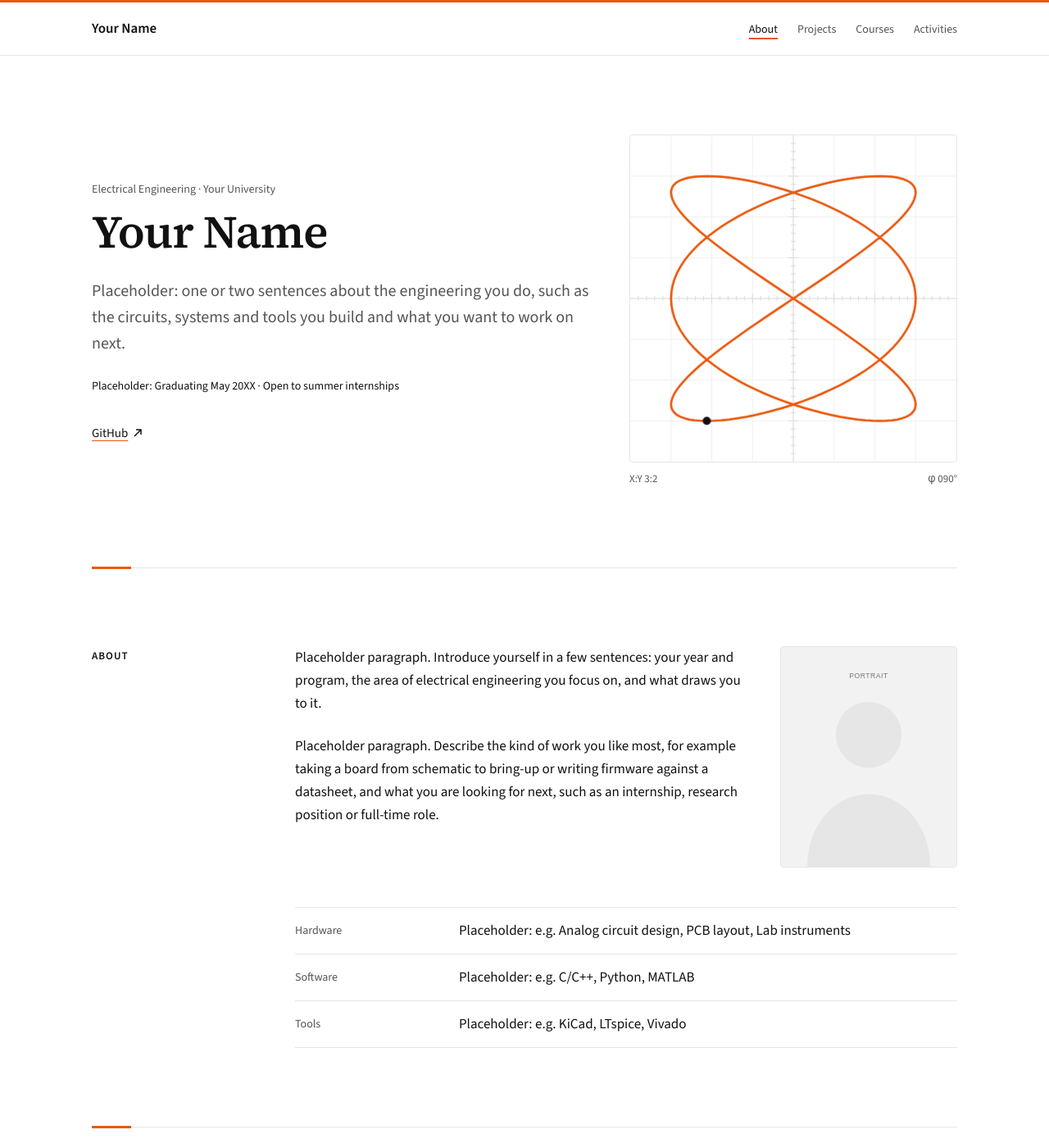
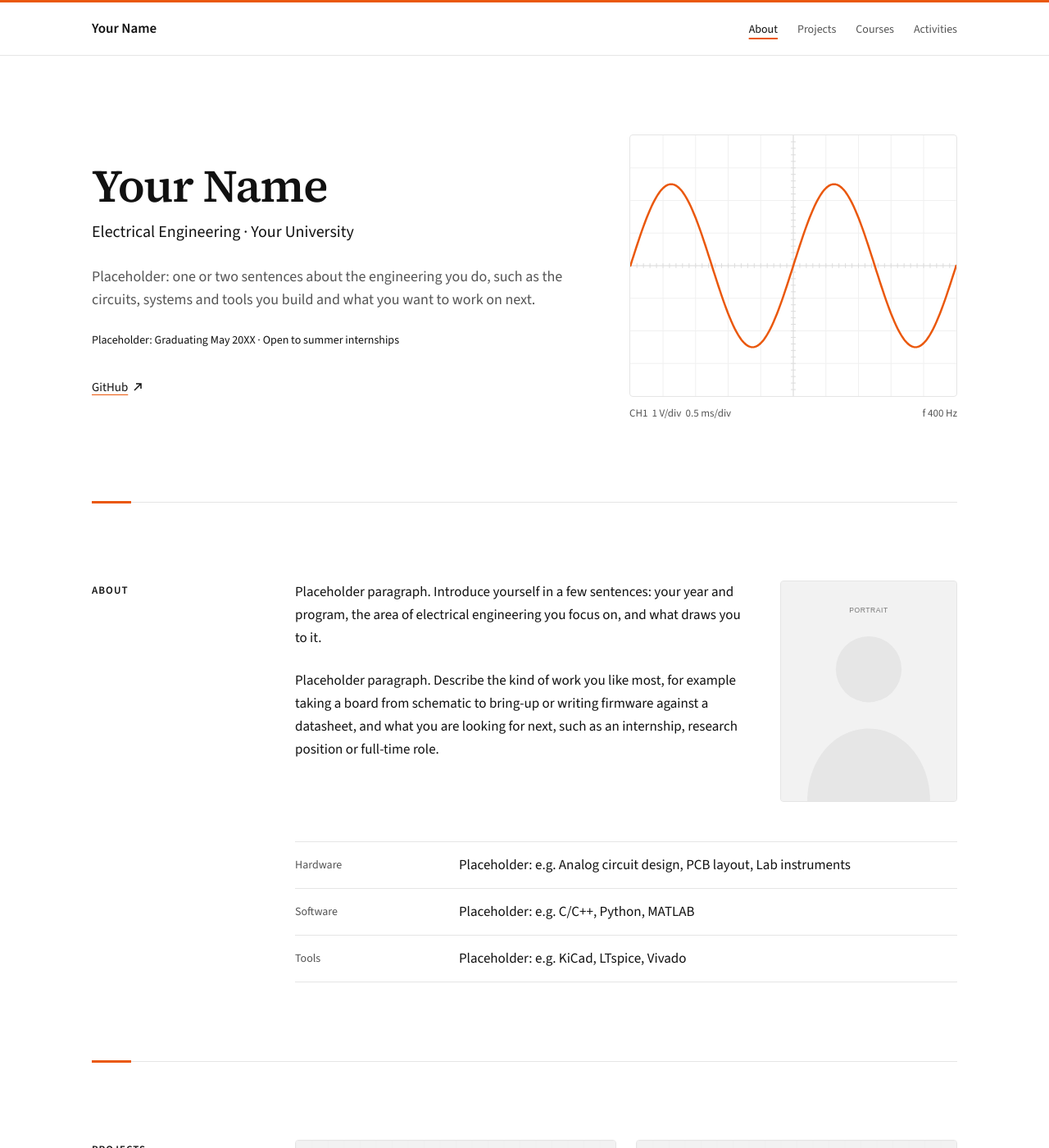
Before and after one commit to CZuschmidt/portfolio_website, a Jekyll site: the page built from index.md, in a window 1280 px wide and 1400 px high. Shown: the whole window at 82% size. Built offline with Jekyll 4.4.1, drawn with Linux system fonts in a browser that asks for light colours.

Commit message:
Sine-wave scope, smoother scrolling, headline under name
- Oscilloscope now shows a plain sine wave on a 10x8 graticule; its
  frequency rises from 400 Hz to 2 kHz as the page scrolls, with a live
  frequency readout. Afterglow traces and dot removed.
- Lighter per-frame work: one 200-point path instead of four, visibility
  tracked with IntersectionObserver instead of measuring layout on every
  scroll event, faster easing so the trace keeps up with the scroll
- Scroll reveal triggers a little earlier with a shorter stagger
- 'Electrical Engineering · Your University' now sits under the name

Co-Authored-By: Claude Opus 5.5 <noreply@anthropic.com>
Claude-Session: https://claude.ai/code/session_01NuFFSmApdk2J76eGh2bMky

```diff
--- a/_config.yml
+++ b/_config.yml
@@ -8,7 +8,7 @@
 # --- Who you are --------------------------------------------------------------
 author:
   name: "Your Name"                       # REPLACE: shown in the header, hero, footer and page titles
-  # One line under your name. Keep it factual: field + school/company.
+  # Shown directly under your name. Keep it factual: field + school/company.
   headline: "Electrical Engineering · Your University"   # REPLACE
   # One or two sentences: what you work on and what you want to do next.
   intro: >-
--- a/_includes/scope.html
+++ b/_includes/scope.html
@@ -1,35 +1,36 @@
 {%- comment -%}
-  Decorative oscilloscope next to the name. The orange trace is a Lissajous
-  figure (x = sin(3t + φ), y = sin(2t)); scrolling the page changes φ.
+  Decorative oscilloscope next to the name: a sine wave whose frequency
+  rises as the page scrolls. 10 × 8 divisions, like a real scope screen.
   Drawn by assets/js/main.js. To remove it, delete the include line in
   _layouts/home.html.
 {%- endcomment -%}
 <figure class="scope" aria-hidden="true">
-  <svg class="scope__screen" viewBox="0 0 400 400" focusable="false">
+  <svg class="scope__screen" viewBox="0 0 400 320" focusable="false">
     <g class="scope__grid">
+      {%- for i in (1..9) %}
+      {%- assign x = i | times: 40 %}
+      <path d="M{{ x }} 0V320"/>
+      {%- endfor %}
       {%- for i in (1..7) %}
-      {%- assign p = i | times: 50 %}
-      <path d="M{{ p }} 0V400M0 {{ p }}H400"/>
+      {%- assign y = i | times: 40 %}
+      <path d="M0 {{ y }}H400"/>
       {%- endfor %}
     </g>
     <g class="scope__axes">
-      <path d="M200 0V400M0 200H400"/>
+      <path d="M200 0V320M0 160H400"/>
+      {%- for i in (1..49) %}
+      {%- assign x = i | times: 8 %}
+      <path d="M{{ x }} 157V163"/>
+      {%- endfor %}
       {%- for i in (1..39) %}
-      {%- assign p = i | times: 10 %}
-      {%- assign len = 3 -%}
-      {%- assign m = i | modulo: 5 -%}
-      {%- if m == 0 %}{% assign len = 6 %}{% endif %}
-      <path d="M{{ p }} {{ 200 | minus: len }}V{{ 200 | plus: len }}M{{ 200 | minus: len }} {{ p }}H{{ 200 | plus: len }}"/>
+      {%- assign y = i | times: 8 %}
+      <path d="M197 {{ y }}H203"/>
       {%- endfor %}
     </g>
-    <path class="scope__trail scope__trail--3" d=""/>
-    <path class="scope__trail scope__trail--2" d=""/>
-    <path class="scope__trail scope__trail--1" d=""/>
-    <path class="scope__trace" d="" pathLength="1"/>
-    <circle class="scope__dot" r="5" cx="200" cy="200"/>
+    <path class="scope__trace" d="M0 160H400" pathLength="1"/>
   </svg>
   <figcaption class="scope__readout">
-    <span>X:Y&nbsp;3:2</span>
-    <span>φ&nbsp;<span class="scope__phase">090</span>°</span>
+    <span>CH1&nbsp;&nbsp;1&nbsp;V/div&nbsp;&nbsp;0.5&nbsp;ms/div</span>
+    <span>f&nbsp;<span class="scope__freq">400&nbsp;Hz</span></span>
   </figcaption>
 </figure>
--- a/_layouts/home.html
+++ b/_layouts/home.html
@@ -12,8 +12,8 @@ layout: default
 
 <section class="hero container" aria-labelledby="hero-title">
   <div class="hero__text">
-    <p class="eyebrow">{{ site.author.headline }}</p>
     <h1 id="hero-title" class="hero__title">{{ site.author.name }}</h1>
+    <p class="hero__headline">{{ site.author.headline }}</p>
     <p class="hero__intro">{{ site.author.intro }}</p>
     {%- if site.author.status and site.author.status != "" %}
     <p class="hero__status">{{ site.author.status }}</p>
--- a/assets/css/main.css
+++ b/assets/css/main.css
@@ -203,7 +203,6 @@ main:focus { outline: none; }
   .hero { padding-top: var(--s6); padding-bottom: var(--s6); }
 }
 .hero__title {
-  margin-top: var(--s0);
   font-size: 2.5rem;
   line-height: 3rem;
   letter-spacing: -0.02em;
@@ -211,15 +210,23 @@ main:focus { outline: none; }
 @media (min-width: 640px) {
   .hero__title { font-size: 3.5rem; line-height: 4rem; }
 }
+.hero__headline {
+  margin-top: var(--s0);
+  font-size: 1.125rem;
+  line-height: 1.75rem;
+}
+@media (min-width: 640px) {
+  .hero__headline { font-size: 1.25rem; line-height: 2rem; }
+}
 .hero__intro {
   max-width: 40rem;
   margin-top: var(--s2);
-  font-size: 1.125rem;
+  font-size: 1.0625rem;
   line-height: 1.75rem;
   color: var(--muted);
 }
 @media (min-width: 640px) {
-  .hero__intro { font-size: 1.25rem; line-height: 2rem; }
+  .hero__intro { font-size: 1.125rem; }
 }
 .hero__status {
   margin-top: var(--s2);
@@ -249,7 +256,7 @@ main:focus { outline: none; }
 .scope__screen {
   width: 100%;
   height: auto;
-  aspect-ratio: 1;
+  aspect-ratio: 5 / 4;
   overflow: hidden;
   border: 1px solid var(--line);
   border-radius: var(--radius);
@@ -257,19 +264,13 @@ main:focus { outline: none; }
 }
 .scope__grid path { stroke: #f0f0f0; stroke-width: 1; fill: none; }
 .scope__axes path { stroke: #dddddd; stroke-width: 1; fill: none; }
-.scope__trace,
-.scope__trail {
+.scope__trace {
   fill: none;
   stroke: var(--accent);
+  stroke-width: 2.5;
   stroke-linejoin: round;
   stroke-linecap: round;
 }
-.scope__trace { stroke-width: 2.5; }
-.scope__trail { stroke-width: 2; }
-.scope__trail--1 { opacity: 0.35; }
-.scope__trail--2 { opacity: 0.2; }
-.scope__trail--3 { opacity: 0.1; }
-.scope__dot { fill: var(--text); }
 .scope__readout {
   display: flex;
   justify-content: space-between;
@@ -831,9 +832,9 @@ main:focus { outline: none; }
    - Visitors who ask their OS for reduced motion get plain fades only.
    ========================================================================== */
 .reveal {
-  transition: opacity 800ms cubic-bezier(0.2, 0, 0, 1), transform 800ms cubic-bezier(0.2, 0, 0, 1);
+  transition: opacity 700ms cubic-bezier(0.2, 0, 0, 1), transform 700ms cubic-bezier(0.2, 0, 0, 1);
 }
-.reveal.is-pending { opacity: 0; transform: translateY(48px); }
+.reveal.is-pending { opacity: 0; transform: translateY(40px); }
 
 @media (prefers-reduced-motion: no-preference) {
   @view-transition { navigation: auto; }
@@ -855,7 +856,6 @@ main:focus { outline: none; }
     stroke-dasharray: 1;
     animation: draw 1600ms 400ms cubic-bezier(0.65, 0, 0.35, 1) both;
   }
-  .scope__trail, .scope__dot { animation: fade 600ms 1600ms ease both; }
 
   /* section dividers: the orange dash draws in when the section arrives */
   .section.container::after { transition: width 900ms cubic-bezier(0.2, 0, 0, 1) 150ms; }
--- a/assets/js/main.js
+++ b/assets/js/main.js
@@ -78,11 +78,11 @@
     var step = 0;
     entries.forEach(function (entry) {
       if (!entry.isIntersecting) return;
-      entry.target.style.transitionDelay = Math.min(step++, 3) * 120 + "ms";
+      entry.target.style.transitionDelay = Math.min(step++, 3) * 80 + "ms";
       entry.target.classList.remove("is-pending");
       observer.unobserve(entry.target);
     });
-  }, { rootMargin: "0px 0px -10% 0px" });
+  }, { rootMargin: "0px 0px -5% 0px" });
 
   document.querySelectorAll(selector).forEach(function (el) {
     if (el.getBoundingClientRect().top < window.innerHeight) return;
@@ -142,10 +142,10 @@
   sections.forEach(function (s) { observer.observe(s); });
 })();
 
-// Oscilloscope next to the name: a 3:2 Lissajous figure whose phase follows
-// the scroll position. The trace eases toward its target, and three faint
-// copies lag behind it like phosphor afterglow, so fast scrolling leaves a
-// visible trail that settles when scrolling stops. Nothing moves at rest.
+// Oscilloscope next to the name: a sine wave whose frequency rises as the
+// page scrolls, triggered at the centre of the screen so it compresses
+// symmetrically. The frequency eases toward its target for a smooth feel,
+// and work only happens while the scope is on screen and still changing.
 (function () {
   "use strict";
 
@@ -153,83 +153,64 @@
   if (!scope) return;
 
   var trace = scope.querySelector(".scope__trace");
-  var trails = Array.prototype.slice.call(scope.querySelectorAll(".scope__trail"));
-  var dot = scope.querySelector(".scope__dot");
-  var readout = scope.querySelector(".scope__phase");
+  var readout = scope.querySelector(".scope__freq");
 
-  var A = 3, B = 2;          // frequency ratio X:Y
-  var C = 200, R = 150;      // centre and amplitude in SVG units
-  var STEPS = 240;
-  var START = Math.PI / 2;   // phase at the top of the page
-  var RANGE = 700;           // px of scrolling for one full 360° turn
-  var TAU = Math.PI * 2;
-
-  var reduceMotion = window.matchMedia("(prefers-reduced-motion: reduce)").matches;
+  var W = 400, MID = 160, AMP = 100;  // screen size and amplitude (SVG units)
+  var SPAN = 5;                       // ms across the screen (10 div × 0.5 ms)
+  var F_MIN = 400, F_MAX = 2000;      // Hz at the top of the page / fully scrolled
+  var RANGE = 600;                    // px of scrolling from F_MIN to F_MAX
+  var STEPS = 200;
 
   function target() {
-    return START + (window.scrollY / RANGE) * TAU;
+    var k = Math.min(window.scrollY / RANGE, 1);
+    return F_MIN + (F_MAX - F_MIN) * k;
   }
 
-  function point(t, phase) {
-    return [C + R * Math.sin(A * t + phase), C + R * Math.sin(B * t)];
+  function render(f) {
+    var d = "";
+    for (var i = 0; i <= STEPS; i++) {
+      var x = (i / STEPS) * W;
+      var t = (x / W - 0.5) * SPAN / 1000;          // seconds from centre
+      var y = MID - AMP * Math.sin(2 * Math.PI * f * t);
+      d += (i ? "L" : "M") + x.toFixed(1) + " " + y.toFixed(1);
+    }
+    trace.setAttribute("d", d);
+    readout.textContent = f < 1000
+      ? Math.round(f) + "\u00a0Hz"
+      : (f / 1000).toFixed(2) + "\u00a0kHz";
   }
 
-  function pathFor(phase) {
-    var d = "";
-    for (var i = 0; i <= STEPS; i++) {
-      var p = point((i / STEPS) * TAU, phase);
-      d += (i ? "L" : "M") + p[0].toFixed(1) + " " + p[1].toFixed(1);
-    }
-    return d;
+  var freq = target();
+  render(freq);
+  if (window.matchMedia("(prefers-reduced-motion: reduce)").matches) return;
+
+  var onScreen = true;
+  var running = false;
+
+  if ("IntersectionObserver" in window) {
+    new IntersectionObserver(function (entries) {
+      onScreen = entries[0].isIntersecting;
+      if (onScreen) start();
+    }).observe(scope);
   }
-
-  var phase = target();
-  var lag = trails.map(function () { return phase; });
-
-  function render() {
-    trace.setAttribute("d", pathFor(phase));
-    trails.forEach(function (el, i) {
-      el.setAttribute("d", pathFor(lag[i]));
-    });
-    // the dot rides the trace, its position also set by scroll
-    var p = point(phase * 0.5, phase);
-    dot.setAttribute("cx", p[0].toFixed(1));
-    dot.setAttribute("cy", p[1].toFixed(1));
-    var deg = Math.round((((phase * 180) / Math.PI) % 360 + 360) % 360);
-    readout.textContent = ("00" + deg).slice(-3);
-  }
-
-  render();
-  if (reduceMotion) return;
-
-  var running = false;
 
   function frame() {
     var goal = target();
-    phase += (goal - phase) * 0.12;
-    // each afterglow copy follows the one in front of it
-    var lead = phase;
-    for (var i = trails.length - 1; i >= 0; i--) {
-      lag[i] += (lead - lag[i]) * 0.18;
-      lead = lag[i];
-    }
-    render();
-
-    var settled = Math.abs(goal - phase) < 0.0005 &&
-      lag.every(function (v) { return Math.abs(v - phase) < 0.0005; });
-    if (settled) {
+    freq += (goal - freq) * 0.2;
+    if (Math.abs(goal - freq) < 0.5) freq = goal;
+    render(freq);
+    if (freq === goal || !onScreen) {
       running = false;
       return;
     }
     requestAnimationFrame(frame);
   }
 
-  window.addEventListener("scroll", function () {
-    // only animate while the scope is on screen
-    if (scope.getBoundingClientRect().bottom < 0) return;
-    if (!running) {
-      running = true;
-      requestAnimationFrame(frame);
-    }
-  }, { passive: true });
+  function start() {
+    if (running || !onScreen) return;
+    running = true;
+    requestAnimationFrame(frame);
+  }
+
+  window.addEventListener("scroll", start, { passive: true });
 })();
```
